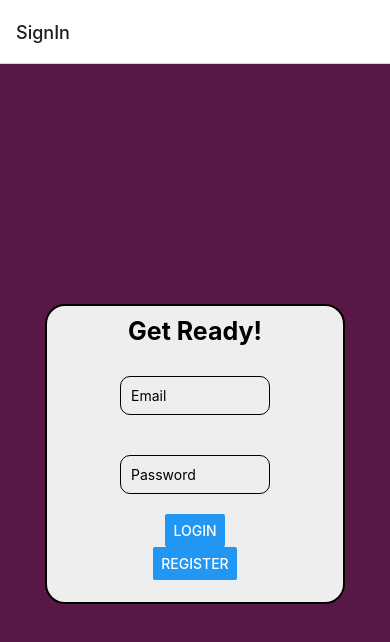
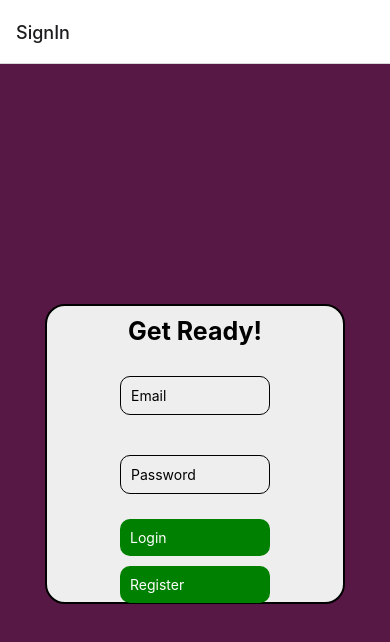
Before and after one commit to Team-Rumble/rumble, a React Native app: screen /SignIn in a window 390 px wide. Shown: the top 642 px of the page. Built offline with nearby package versions, Linux system fonts and the light colour scheme; no server answers.

Commit message:
style: rumble button on homeppage, fixed login styling

```diff
--- a/src/components/Stylesheet.ts
+++ b/src/components/Stylesheet.ts
@@ -1,17 +1,37 @@
 import styled from "styled-components/native";
 
 // color scheme variables (lightest to darkest)
-const lightRed = "#EE4540";
-const vibrantRed = "#C72C41"; // loading screen BG, sign-up BG
-const wine = "#801336";
-const medPlum = "#510A32"; // header navbar, log-in BG, sign-up btn
-const darkPurple = "#2D142C"; // log-in btn, rumble btn
 
-export const RumbleBtn = styled.Button`
-  background-color: darkPurple;
+const COLORS = {
+  lightRed: "#EE4540",
+  red: "#C72C41", // loading screen BG, sign-up BG
+  crimson: "#801336",
+  plum: "#510A32", // header navbar, log-in BG, sign-up btn
+  purple: "#2D142C", // log-in btn, rumble btn
+};
+
+// input resuable styling?
+// maybe multipe navbar stylings depending on what screen you're on
+
+// Home Page (rival filtering)
+export const RumbleBtn = styled.TouchableOpacity`
+  background-color: ${COLORS.purple};
+  border-radius: 10px;
+  padding: 10px;
+  margin: auto;
+`;
+export const RumbleTxt = styled.Text`
   color: white;
-  font-family: Verdana, sans-serif;
+  font-family: "Verdana, sans-serif";
+  font-weight: bold;
+  text-align: center;
 `;
+
+// filtering options drop-down menu
+
+// navbar
+
+// users profile picture and name
 
 // SignUp
 export const Container = styled.KeyboardAvoidingView`
@@ -20,7 +40,6 @@ export const Container = styled.KeyboardAvoidingView`
   align-items: center;
   justify-content: center;
 `;
-
 export const LoginText = styled.Text`
   font-size: 25px;
   font-weight: bold;
@@ -44,12 +63,15 @@ export const Input = styled.TextInput`
   margin: 20px 10px;
   width: 150px;
 `;
-export const StyledButton = styled.Button`
+export const StyledButton = styled.TouchableOpacity`
   background: green;
-  color: #fff;
   padding: 10px;
   margin: 5px;
   width: 150px;
   border: none;
   border-radius: 10px;
 `;
+
+export const StyledButtonText = styled.Text`
+  color: white;
+`;
--- a/src/screens/HomePageScreen.tsx
+++ b/src/screens/HomePageScreen.tsx
@@ -1,14 +1,25 @@
-import React from 'react'
-import { Text, View } from 'react-native'
+import React from "react";
+import { Text, View, Alert } from "react-native";
+import { RumbleBtn, RumbleTxt } from "../components/Stylesheet";
 
-
+/*
+NavBar
+Filtering options dropdown menu
+Scrollable view of potentials rivals
+- Profile picture (clickable to show profile)
+- Username
+- Rumble button
+*/
 
 const HomePageScreen = () => {
   return (
     <View>
       <Text>THIS IS HOME PAGE Y'aLLL!!!</Text>
+      <RumbleBtn onPress={() => Alert.alert("Rumbled!")}>
+        <RumbleTxt>Rumble</RumbleTxt>
+      </RumbleBtn>
     </View>
-  )
-}
+  );
+};
 
 export default HomePageScreen;
--- a/src/screens/SignInScreen.tsx
+++ b/src/screens/SignInScreen.tsx
@@ -17,6 +17,7 @@ import {
   Login,
   Input,
   StyledButton,
+  StyledButtonText,
 } from "../components/Stylesheet";
 // useContext
 
@@ -86,8 +87,12 @@ const SignIn: FC = () => {
             onChangeText={(text) => setPassword(text)}
             secureTextEntry
           ></Input>
-          <StyledButton title="Login" onPress={handleLogin}></StyledButton>
-          <StyledButton title="Register" onPress={handleSignUp}></StyledButton>
+          <StyledButton onPress={handleLogin}>
+            <StyledButtonText>Login</StyledButtonText>
+          </StyledButton>
+          <StyledButton onPress={handleSignUp}>
+            <StyledButtonText>Register</StyledButtonText>
+          </StyledButton>
         </Login>
       </View>
     </Container>
```
